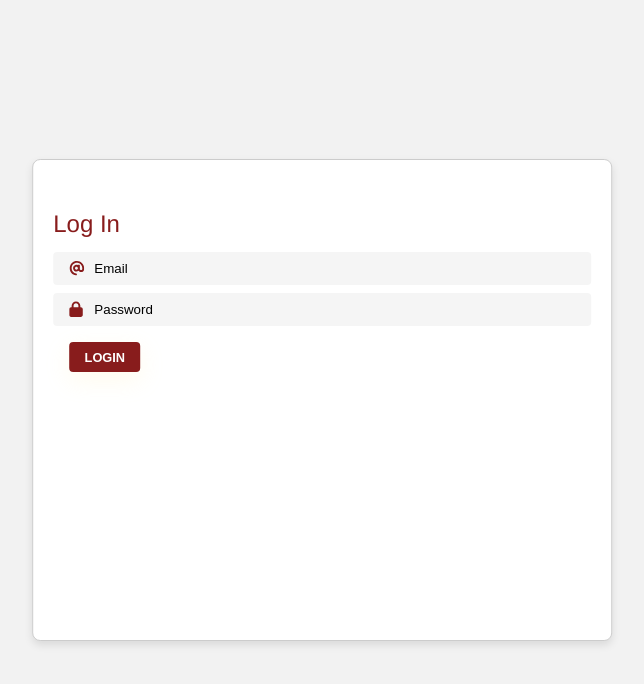
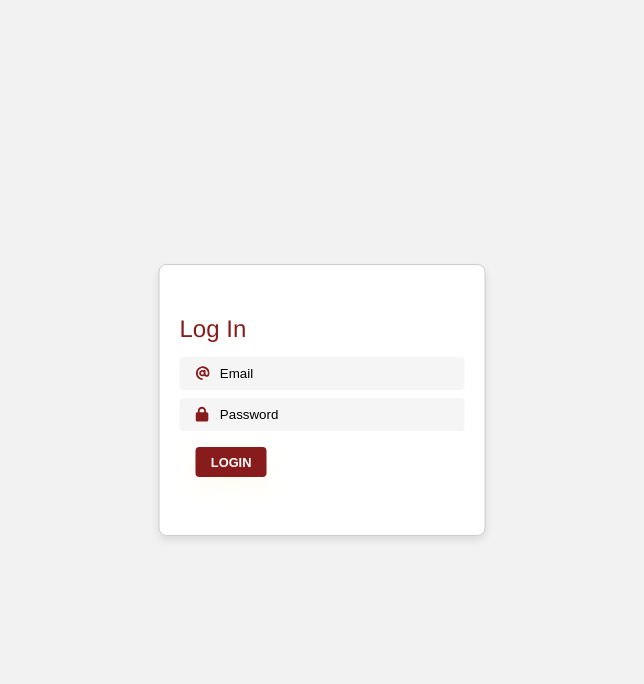
Before and after one commit to FedeSanta777/SpottedSapienza, a Flask app: page /loginpage in a window 1280 px wide. Shown: the top 684 px of the page, without its empty margins (318-962 px from the left). Run offline with Flask 3, Linux system fonts and the light colour scheme.

Commit message:
stile logcard ottimato

```diff
--- a/static/stile homepage.css
+++ b/static/stile homepage.css
@@ -407,8 +407,8 @@ h1 {font-size: 16px;color: #881c1c;}
   border-radius: 8px;
   box-shadow: 0 4px 8px rgba(0, 0, 0, 0.1);
   overflow: hidden;
-  width: 42vw;
-  height: 55vh;
+  width: 285px;
+  height: 230px;
   background: white;
   z-index: 1000;
   position: fixed;
@@ -421,7 +421,7 @@ h1 {font-size: 16px;color: #881c1c;}
 
 .logcard iframe {
   width: 100%;
-  height: calc(100% - 30px);
+  height: calc(100% - 50px);
   border: none;
   overflow: hidden;
 }
--- a/templates/reg_page.html
+++ b/templates/reg_page.html
@@ -33,6 +33,9 @@
                 return false;
             } else if (password != document.registr.confpwd.value) {
                 alert("password differenti");
+                return false;
+            } else if(facolta==""){
+                alert("Selezionare facoltà");
                 return false;
             }
             // Costruisci l'oggetto dei dati da inviare al server
```
